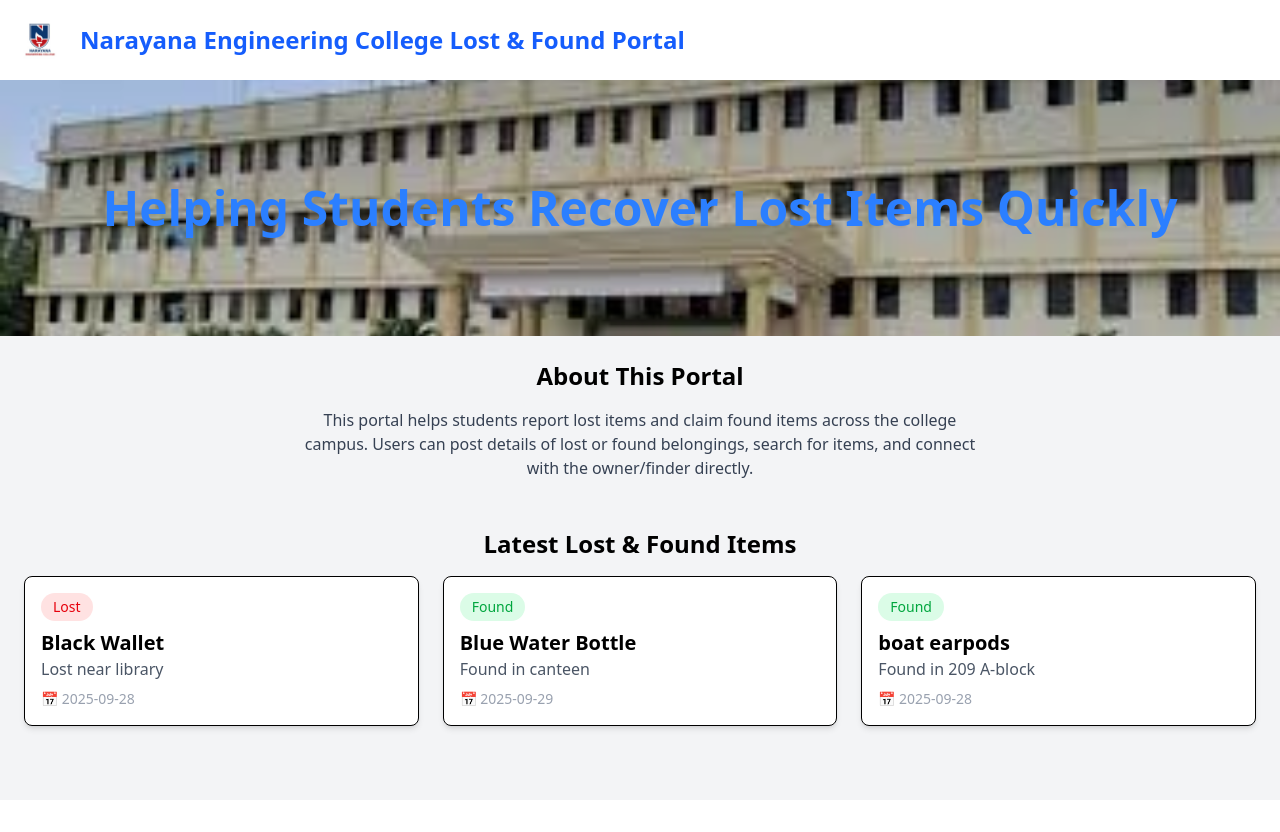
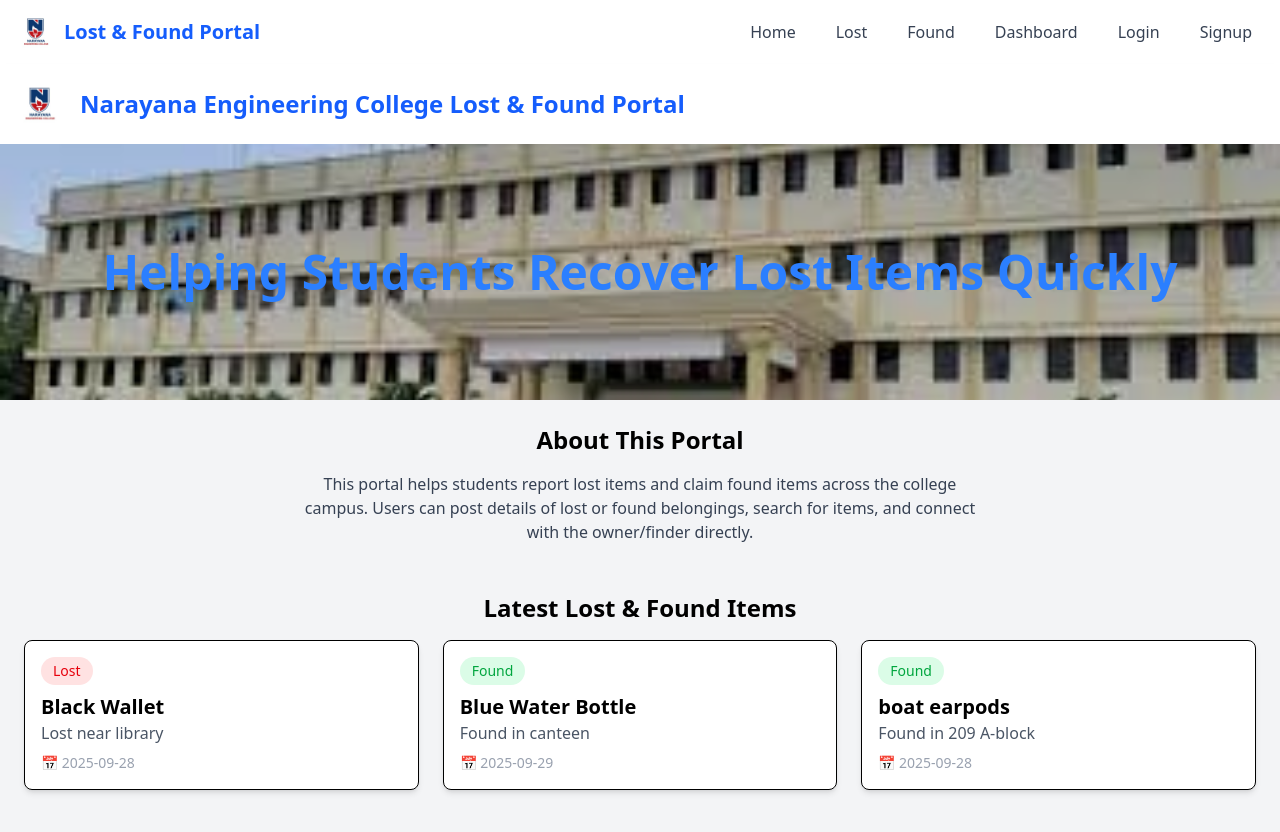
Before and after one commit to Vyshu15-chowdary/Found-or-Lost-Portal, a React (Vite) app in the folder Frontend/: page / in a window 1280 px wide. Shown: the top 832 px of the page. Before the commit the page ends 800 px from the top, so only its background shows below. Built offline with nearby package versions, Linux system fonts and the light colour scheme; the HTML template or start-up script is replaced by a standard one.

Commit message:
navbar updated

```diff
--- a/Frontend/src/App.jsx
+++ b/Frontend/src/App.jsx
@@ -7,10 +7,14 @@ import Found from "./Pages/Found.jsx";
 import Lost from "./Pages/Lost.jsx";
 import Login from "./Pages/Login.jsx";
 import Signup from "./Pages/Signup.jsx";
+import Navbar from "./components/Navbar.jsx";
 
 function App() {
   return (
+    <>
+
     <BrowserRouter>
+    <Navbar/>
       <Routes>
         <Route path="/" element={<Home />} />
         <Route path="/About" element={<About/>}/>
@@ -19,8 +23,10 @@ function App() {
         <Route path="/Lost"element={<Lost/>}/>
         <Route path="/Login" element={<Login/>}/>
         <Route path="signUp" element={<Signup/>}/>
+
       </Routes>
     </BrowserRouter>
+    </>
   );
 }
 
--- a/Frontend/src/components/Navbar.jsx
+++ b/Frontend/src/components/Navbar.jsx
@@ -1,12 +1,15 @@
 import { Link, useNavigate } from "react-router-dom";
 import { useState } from "react";
+
+// Import logo from src/assets
+import collegeLogo from "../assets/college-logo.jpeg";
 
 export default function Navbar() {
   const [isOpen, setIsOpen] = useState(false);
   const navigate = useNavigate();
 
   // Dummy auth state (replace with real auth context)
-  const isLoggedIn = false; // Change to true if user logged in
+  const isLoggedIn = false; // Change to true if user is logged in
 
   const toggleMenu = () => setIsOpen(!isOpen);
 
@@ -24,11 +27,7 @@ export default function Navbar() {
         <div className="flex justify-between h-16 items-center">
           {/* Logo */}
           <Link to="/" className="flex items-center">
-            <img
-              src="/college-logo.png"
-              alt="College Logo"
-              className="h-10 mr-2"
-            />
+            <img src={collegeLogo} alt="College Logo" className="h-10 mr-2" />
             <span className="font-bold text-xl text-blue-600">
               Lost & Found Portal
             </span>
```
